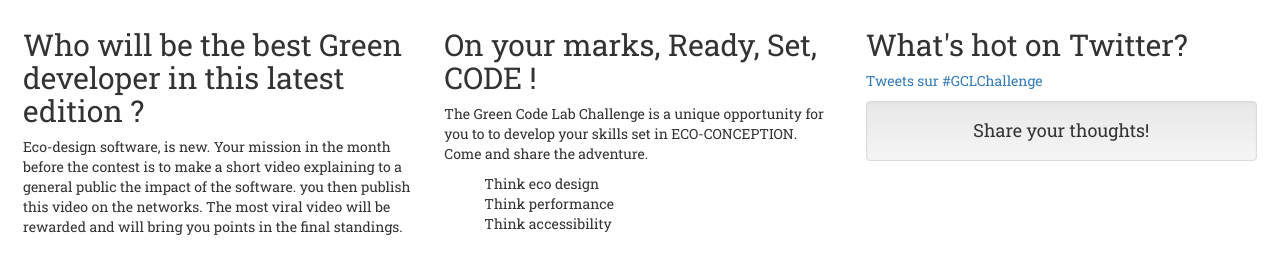
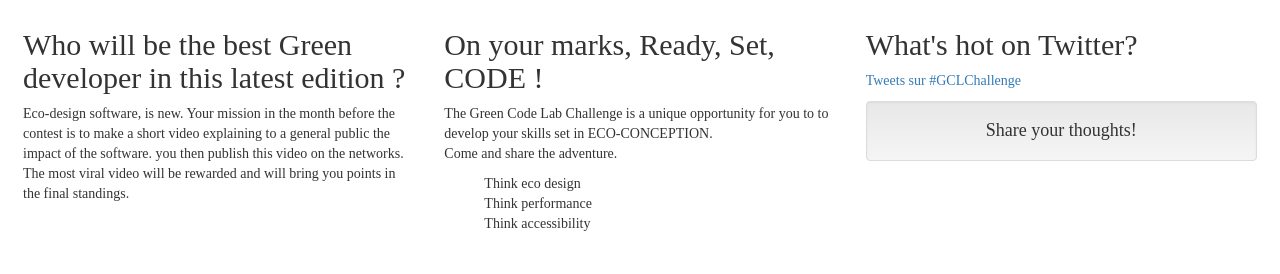
Before and after one commit to mathieuherbert/GCLC_Carroussel, a website: page twitter.html in a window 1280 px wide. Drawn offline with Linux system fonts and the light colour scheme.

Commit message:
remove font

```diff
--- a/twitter.html
+++ b/twitter.html
@@ -1,7 +1,7 @@
 <link href="css/bootstrap.min.css" rel="stylesheet">
 <link href="css/bootstrap-theme.min.css" rel="stylesheet">
 
-<link href='http://fonts.googleapis.com/css?family=Roboto+Slab' rel='stylesheet' type='text/css'>
+
 <link href="css/gclc.css" rel="stylesheet">
 
 
```
